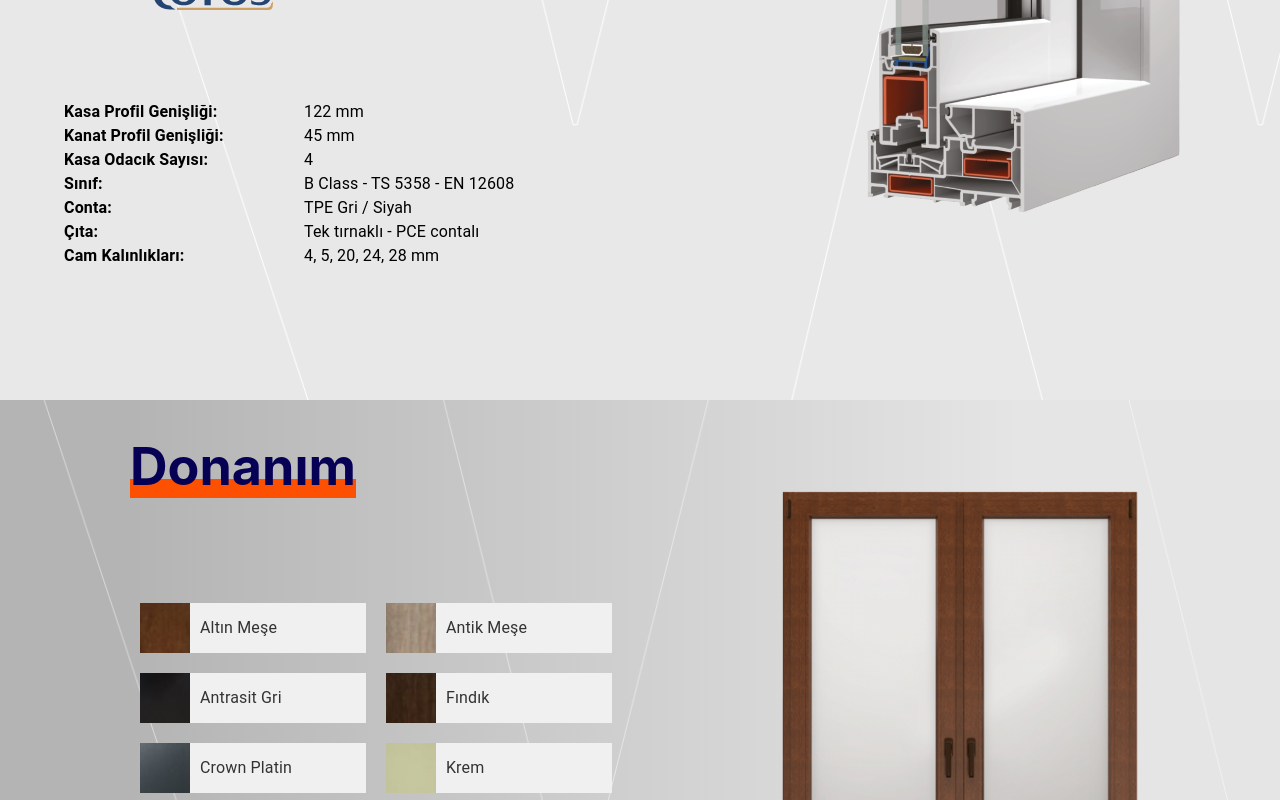
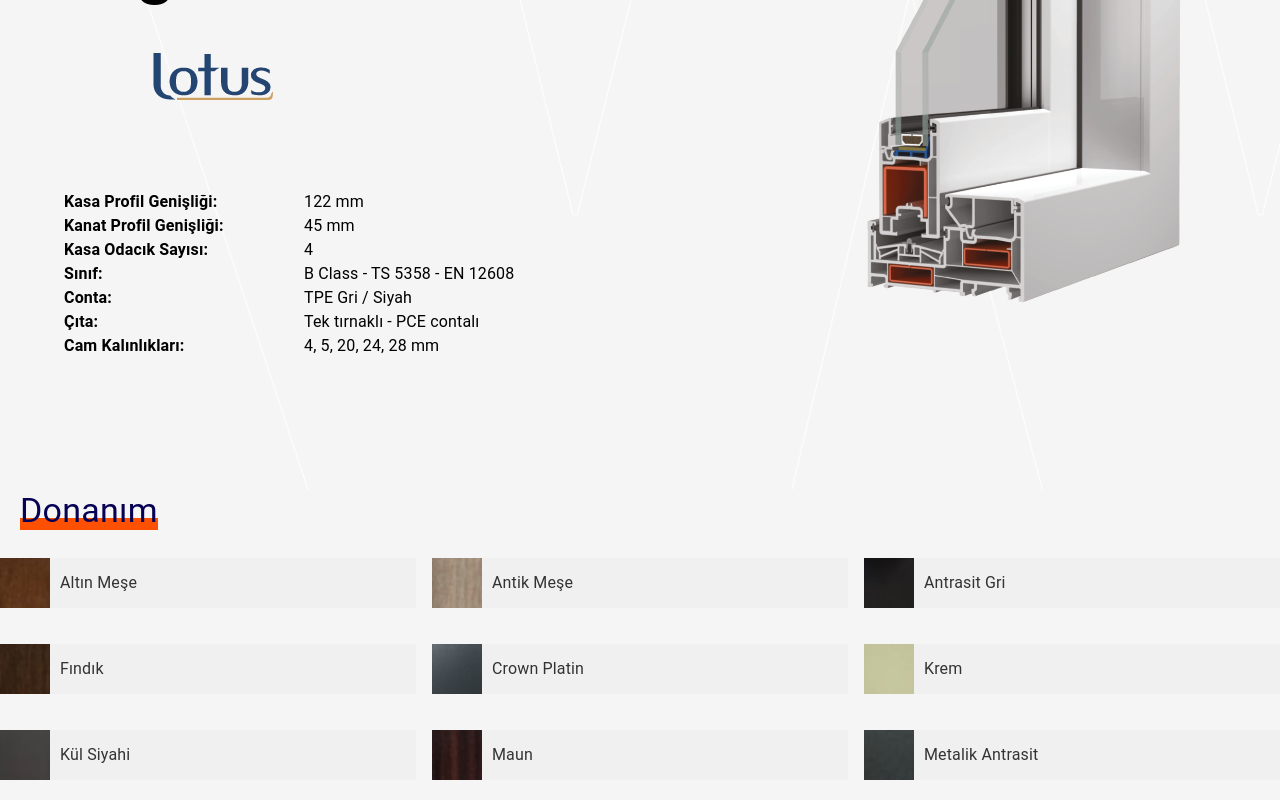
Before and after one commit to cagatayozbek/ozpen, a React (Create React App) app: page /urunler/surme-sistemleri/lotus in a window 1280 px wide. Shown: the part 2000-2800 px from the top of the page. Built offline with nearby package versions, Linux system fonts and the light colour scheme.

Commit message:
new production page

```diff
--- a/src/component/header/Header.js
+++ b/src/component/header/Header.js
@@ -62,7 +62,7 @@ export default function Header() {
   return (
     <>
       <AppBar
-        position="absolute"
+        position="relative"
         sx={{
           backgroundColor: isCamBalkon
             ? "rgba(255, 255, 255, 0.4)" // Transparent black background for CamBalkon page
--- a/src/component/home/Home.js
+++ b/src/component/home/Home.js
@@ -42,7 +42,7 @@ const Home = () => {
               }}
             />
           </Background>
-          <Header />
+
           <Container maxWidth="xl">
             <div
               style={{
--- a/src/component/urunler/sistemler/ColorPickerComponent.js
+++ b/src/component/urunler/sistemler/ColorPickerComponent.js
@@ -1,9 +1,6 @@
 import React, { useState } from "react";
 import { Box, Grid2, Typography } from "@mui/material";
-import wImage from "../../../assets/w.png";
 import "./sistemComponent.css";
-
-// Sample data with color and product images
 
 export default function ColorPickerPage({ colors, description }) {
   const [selectedProduct, setSelectedProduct] = useState(
@@ -15,56 +12,12 @@ export default function ColorPickerPage({ colors, description }) {
   };
 
   return (
-    <Box
-      sx={{
-        position: "relative",
-        height: "100vh",
-
-        background: "linear-gradient(90deg, #B4B4B4 10%, #E5E5E5 80%)",
-        zIndex: 0,
-        "&::before": {
-          content: '""',
-          position: "absolute",
-          top: 0,
-          left: 0,
-          width: "100%",
-          height: "100%",
-          backgroundImage: `url(${wImage})`,
-          backgroundSize: "cover",
-          backgroundRepeat: "no-repeat",
-          backgroundPosition: "center",
-          opacity: 0.5,
-          zIndex: -1,
-        },
-        "& > *": {
-          position: "relative",
-          zIndex: 1,
-        },
-      }}
-    >
-      <Grid2
-        container
-        spacing={2}
-        sx={{
-          justifyContent: "center",
-          alignItems: "center",
-        }}
-      >
-        {/* First Grid: Color Picker */}
-        <Grid2
-          item
-          size={{ xs: 12, md: 6 }}
-          sx={{
-            height: { xs: "100%", md: "50%", sm: "45%" },
-            display: "flex",
-            paddingLeft: { xs: "0px", sm: "30px", md: "80px", lg: "130px" }, // Responsive paddingLeft
-            flexFlow: "row wrap",
-            alignContent: "center",
-          }}
-        >
-          <Box sx={{ width: "100%" }}>
-            <Box>
-              <h1 className="header-text">
+    <Box sx={{ height: "100%" }}>
+      <Grid2 container spacing={2} sx={{ flexDirection: "column" }}>
+        {/* Color Picker Section */}
+        <Grid2 item size={{ xs: 12 }}>
+          <Box sx={{ padding: "0 20px" }}>
+            <Typography variant="h4" className="header-text">
               <span style={{ position: "relative", zIndex: 1 }}>
                 <span
                   style={{
@@ -79,48 +32,47 @@ export default function ColorPickerPage({ colors, description }) {
                 ></span>
                 Donanım
               </span>
-              </h1>
-            </Box>
-            {description ? (
-              <Typography>{description}</Typography>
-            ) : (
-              <div>
-                <br />
-                <br />
-                <br />
-              </div>
+            </Typography>
+
+            {description && (
+              <Typography sx={{ marginTop: "10px" }}>{description}</Typography>
             )}
           </Box>
+        </Grid2>
 
+        {/* Color Options */}
+        <Grid2 container item xs={12} spacing={2}>
           {colors.map((color, index) => (
-            <Box
+            <Grid2
               key={index}
+              item
+              size={{ xs: 6, sm: 6, md: 4 }}
+              xs={6}
+              sm={6}
+              md={4}
               sx={{
                 display: "flex",
                 alignItems: "center",
                 backgroundColor: "#f0f0f0",
-                margin: "10px",
-                width: { xs: "100%", sm: "45%", md: "45%" }, // Change md to 45% to make it 2 columns
+                margin: "10px 0",
                 cursor: "pointer",
                 "&:hover": { backgroundColor: "#e0e0e0" },
               }}
               onClick={() => handleColorSelect(color.productImage)}
             >
-              {/* Color Image */}
               <Box
                 component="img"
                 src={color.colorImage}
                 alt={`${color.name} Color`}
                 sx={{
-                  width: { xs: "40px", sm: "45px", md: "50px" }, // Responsive image size
-                  height: { xs: "40px", sm: "45px", md: "50px" }, // Responsive image size
+                  width: { xs: "40px", sm: "45px", md: "50px" },
+                  height: { xs: "40px", sm: "45px", md: "50px" },
                   marginRight: "10px",
                 }}
               />
-              {/* Color Name */}
               <Typography
                 sx={{
-                  fontSize: { xs: "12px", sm: "14px", md: "16px" }, // Responsive font size
+                  fontSize: { xs: "12px", sm: "14px", md: "16px" },
                   color: "#333",
                   whiteSpace: "nowrap",
                   overflow: "hidden",
@@ -129,29 +81,22 @@ export default function ColorPickerPage({ colors, description }) {
               >
                 {color.name}
               </Typography>
-            </Box>
+            </Grid2>
           ))}
         </Grid2>
 
-        {/* Second Grid: Display Selected Product */}
-        <Grid2
-          item
-          size={{ xs: 12, md: 6 }} // Full width on small screens, half width on larger screens
-          sx={{
-            display: "flex",
-            justifyContent: "center",
-            alignItems: "center",
-            minHeight: "50vh", // Ensure a minimum height for the grid, can adjust based on design
-          }}
-        >
+        {/* Selected Product Image Section */}
+        <Grid2 item size={{ xs: 12 }}>
           <Box
             component="img"
             src={selectedProduct}
             alt="Selected Product"
             sx={{
-              width: { xs: "80%", sm: "70%", md: "90%" }, // Make the image responsive to screen size
-              maxWidth: "600px", // Limit the image width on larger screens
-              height: "auto", // Maintain aspect ratio
+              display: "block",
+              width: { xs: "80%", sm: "70%", md: "60%" },
+              maxWidth: "600px",
+              margin: "20px auto 0",
+              height: "auto",
             }}
           />
         </Grid2>
--- a/src/component/urunler/sistemler/detay/Safir76.js
+++ b/src/component/urunler/sistemler/detay/Safir76.js
@@ -1,32 +1,124 @@
+import { Container, Box, Grid2 as Grid, Typography } from "@mui/material";
 import React from "react";
-import Paralax from "../../../home/Paralax";
+import background from "./assets/Sürdürülebilir_bir_gelecek.png"; // Boşlukları düzeltmek için dosya adındaki boşlukları alt tire ile değiştirdim.
 import logo from "../assets/yenisafir-76png-01-06-2022-11-52-13png_12-03-2024_14-38-38.png";
-import background from "./assets/safir76-bg.jpg";
-import background2 from "./assets/safir76-bg2.jpg";
 import teknik from "./assets/safir76-teknik.png";
-import TanıtımComponent from "./components/TanıtımComponent";
-import TeknikComponent from "./components/TeknikComponent";
 import ColorPickerPage from "../ColorPickerComponent";
-import { colors, colors1, description } from "../colorArrays";
-import Form from "../Form";
+import { colors, colors1 } from "../colorArrays";
 export default function Safir76() {
   return (
-    <div>
-      <Paralax logo={logo} background={background} title={title} />
-      <TanıtımComponent background={background2} description={aciklama} />
-      <TeknikComponent
-        technicalData={technicalData}
-        teknik={teknik}
-        logo={logo}
+    <Container
+      maxWidth="lg"
+      sx={{
+        display: "flex",
+        flexDirection: "column",
+        paddingBottom: "100px",
+        // justifyContent: "center",
+        //alignItems: "center", // Dikeyde ortalama için
+        // height: "100vh", // Tam ekran yüksekliği
+      }}
+    >
+      <img
+        src={background}
+        alt="Sürdürülebilir Bir Gelecek Arka Planı" // Daha açıklayıcı alt metin
+        style={{
+          maxWidth: "100%", // Genişliği konteynıra sığacak şekilde sınırlar
+          height: "auto", // Orantılı şekilde boyutlandırır
+          marginTop: "5%",
+          marginBottom: "5%", // İstenirse yukarıdan boşluk bırakır
+        }}
       />
-      <ColorPickerPage colors={colors1} />
-      <ColorPickerPage colors={colors} description={description} />
-      <Form />
-    </div>
+      <Box sx={{ flexGrow: 1 }}>
+        <Grid container spacing={8}>
+          <Grid size={{ xs: 12, sm: 4 }} sx={{ paddingBottom: "110px" }}>
+            <img
+              src={teknik}
+              alt="teknik-görsel"
+              style={{ maxWidth: "100%" }}
+            />
+            <Box
+              sx={{
+                paddingTop: "50px",
+              }}
+            >
+              {technicalData.map((item, index) => (
+                <Box key={index}>
+                  <Grid container>
+                    <Grid size={5} sx={{}}>
+                      {" "}
+                      <Typography
+                        sx={{
+                          fontWeight: "bold",
+                          color: "black",
+                        }}
+                      >
+                        {item.label}:
+                      </Typography>
+                    </Grid>
+                    <Grid size={7} sx={{}}>
+                      {" "}
+                      <Typography sx={{ color: "black", whiteSpace: "nowrap" }}>
+                        {item.value}
+                      </Typography>
+                    </Grid>
+                  </Grid>
+                </Box>
+              ))}
+            </Box>
+          </Grid>
+          <Grid size={{ xs: 12, sm: 7 }}>
+            <div>
+              <img src={logo} />
+            </div>
+            {description.map((item, index) => (
+              <div index={index} style={{ paddingBottom: "15px" }}>
+                <h1 style={{ color: "#FE5001" }}>
+                  {item.title}
+                  <br />
+                </h1>
+                <Typography
+                  sx={
+                    {
+                      //   fontWeight: "bold",
+                    }
+                  }
+                >
+                  {item.desc}
+                </Typography>
+              </div>
+            ))}
+          </Grid>
+        </Grid>
+      </Box>
+      <Box sx={{ width: "100%", padding: "20px" }}>
+        <Grid container spacing={4}>
+          {/* First Color Picker Page */}
+          <Grid item size={{ xs: 12, md: 6 }}>
+            <ColorPickerPage
+              colors={colors}
+              description="Winsa pvc pencere, kapı ve sürme sistemlerinizi mimari yapınıza uygun minimal tasarım hatları ve renk seçenekleri ile uyumlu özel winsa donanımları ile tamamlayın."
+            />
+          </Grid>
+
+          {/* Second Color Picker Page */}
+          <Grid item size={{ xs: 12, md: 6 }}>
+            <ColorPickerPage colors={colors1} />
+          </Grid>
+        </Grid>
+      </Box>
+    </Container>
   );
 }
-const title = ["Sürdürülebilir Bir Gelecek"];
-const aciklama = [
+const technicalData = [
+  { label: "Profil Genişliği", value: "76 mm" },
+  { label: "Odacık Sayısı", value: "5" },
+  { label: "Sınıf", value: "B Class -  TS EN 12608-1 + A1" },
+  { label: "Conta", value: "TPE Gri / Siyah" },
+  { label: "Conta Sayısı", value: "3" },
+  { label: "Çıta", value: "Tek tırnaklı - PCE contalı" },
+  { label: "Cam Kalınlıkları", value: "24, 30, 36, 44, 52 mm" },
+];
+const description = [
   {
     title: "Yalıtım",
     desc: "76 mm genişliğinde üretilen  Yeni Safir 76, ,5 odacıklı profil yapısı, 52 mm ye kadar üçlü cam kullanımı ve yüksek bir ısı yalıtımı sağlamaktadır.",
@@ -40,12 +132,3 @@ const aciklama = [
     desc: "Winsa Pvc Sistemlerine özel tek açılım, çift açılım, paralel sürme, katlanır, pivot ve güvenlikli donanım seçenekleri tüm mimari yapılara uygulanabilme özelliğine sahiptir. Winsa donanımları, Winsa Pvc Pencere, Kapı ve Sürme Sistemleri renklerine de tam uyum sağlayarak estetik bir görünüm kazandırır.",
   },
 ];
-const technicalData = [
-  { label: "Profil Genişliği", value: "76 mm" },
-  { label: "Odacık Sayısı", value: "5" },
-  { label: "Sınıf", value: "B Class -  TS EN 12608-1 + A1" },
-  { label: "Conta", value: "TPE Gri / Siyah" },
-  { label: "Conta Sayısı", value: "3" },
-  { label: "Çıta", value: "Tek tırnaklı - PCE contalı" },
-  { label: "Cam Kalınlıkları", value: "24, 30, 36, 44, 52 mm" },
-];
--- a/src/component/urunler/sistemler/detay/components/TanıtımComponent.js
+++ b/src/component/urunler/sistemler/detay/components/TanıtımComponent.js
@@ -36,7 +36,7 @@ export default function TanıtımComponent({ background, description }) {
               style={{
                 filter: "brightness(30%)",
                 height: "100vh", // Resmin yüksekliğini tam ekran yapar
-                objectFit: "cover", // Resmi kapsayıcı olarak boyutlandırır (tam ekran kaplar)
+                //objectFit: "cover", // Resmi kapsayıcı olarak boyutlandırır (tam ekran kaplar)
               }}
             />
           </Background>
--- a/src/index.css
+++ b/src/index.css
@@ -1,5 +1,5 @@
 body {
-  background-color: #e8e8e8;
+  background-color: #f5f5f5;
   margin: 0;
   font-family: -apple-system, BlinkMacSystemFont, "Segoe UI", "Roboto", "Oxygen",
     "Ubuntu", "Cantarell", "Fira Sans", "Droid Sans", "Helvetica Neue",
```
Also changed, not shown: src/component/urunler/sistemler/detay/assets/Sürdürülebilir_bir_gelecek.png (added), src/component/urunler/sistemler/detay/assets/safir76-bg.jpg. Lines whose indentation alone changed are shown as unchanged.
